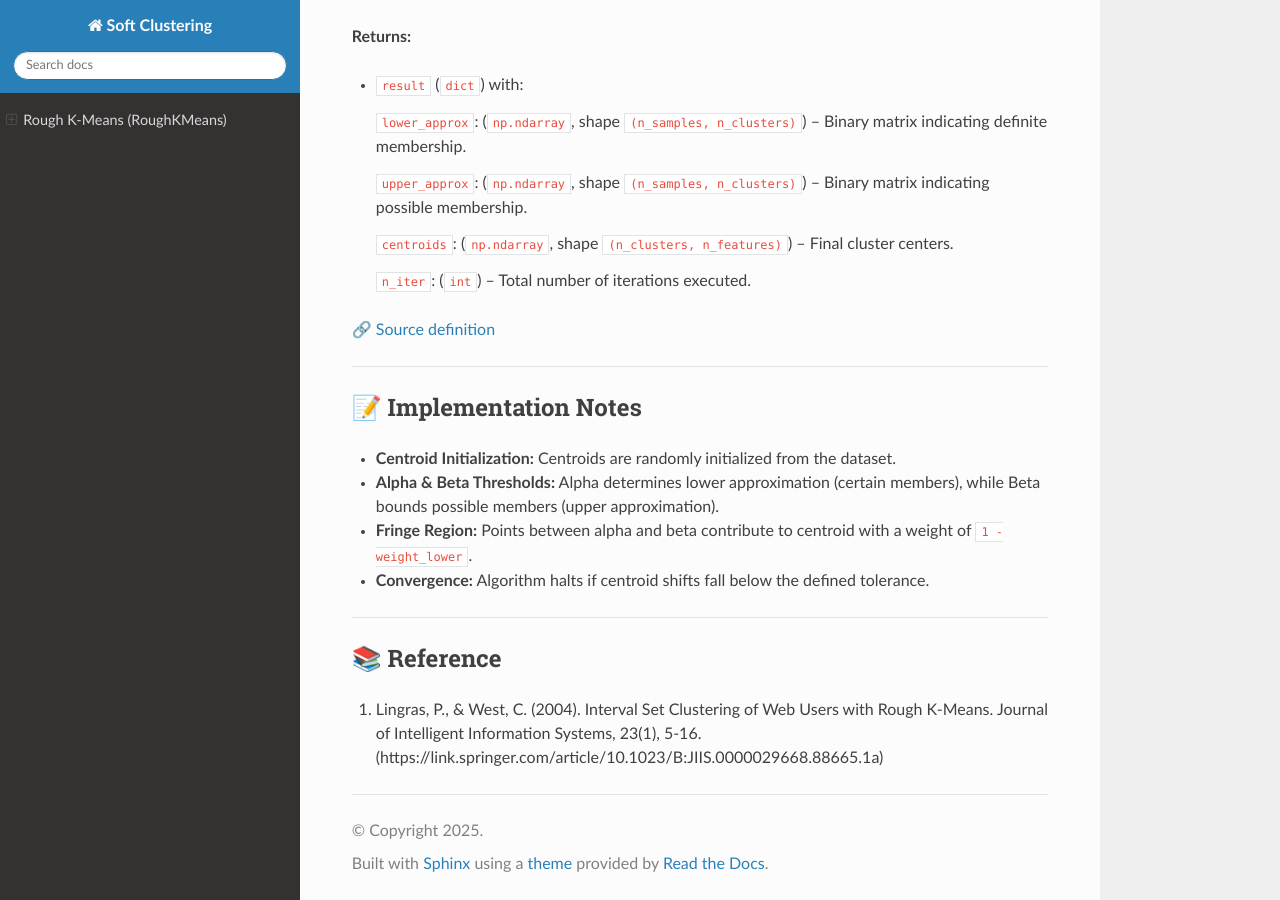
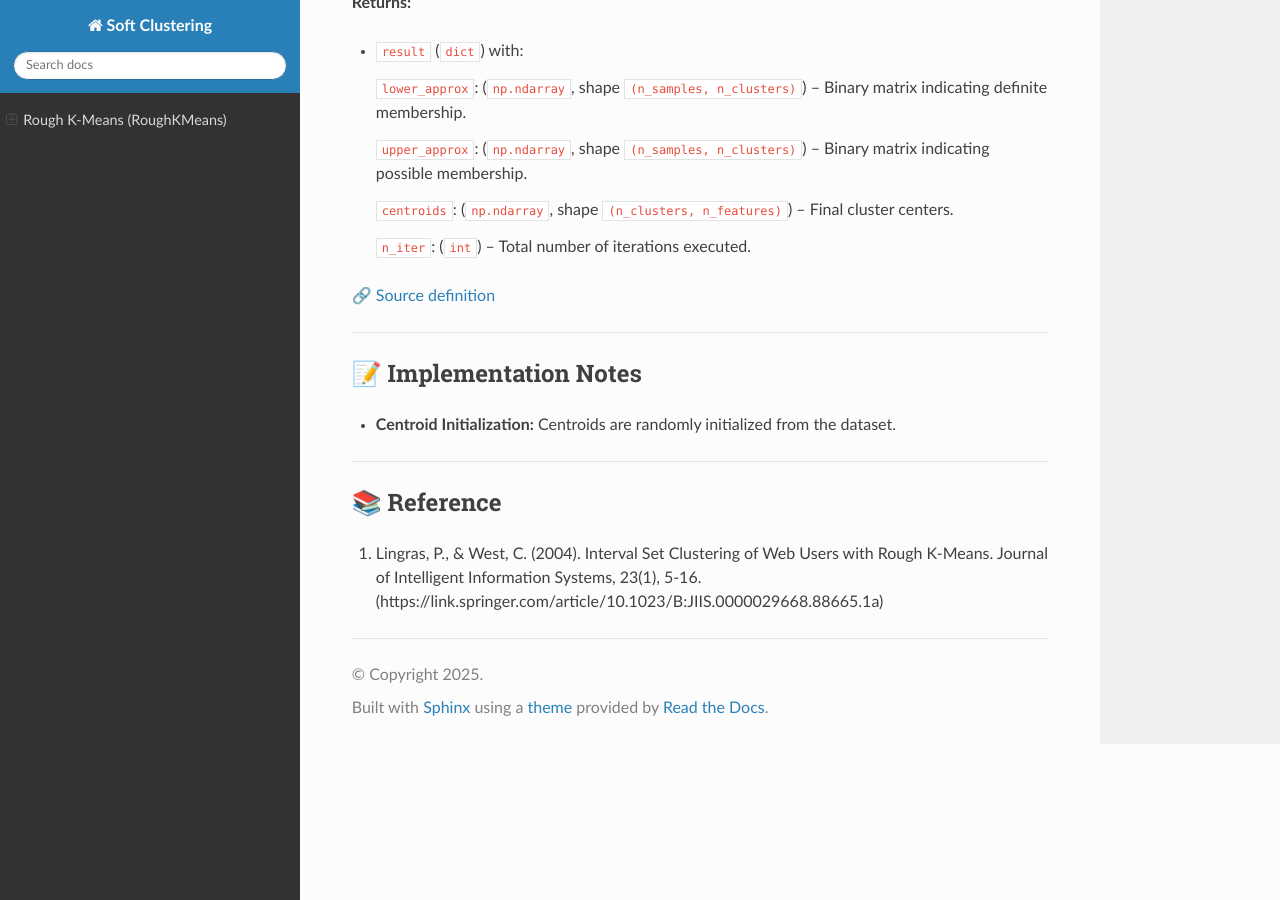
Before and after one commit to soft-clustering/soft-clustering, a Sphinx documentation site: the page built from docs/source/rough_k_means.md, in a window 1280 px wide and 900 px high, scrolled down 1854 px. Built offline with Sphinx 7.4.7 and the Read the Docs theme 3.1.0, drawn with Linux system fonts in a browser that asks for light colours; some of the changed text lies outside the part shown.

Commit message:
Update rough_k_means.md

````diff
--- a/docs/source/rough_k_means.md
+++ b/docs/source/rough_k_means.md
@@ -28,7 +26,7 @@ class rough_kmeans.RoughKMeans(
 )
 ```
 
-[🔗 Source on GitHub](https://github.com/soft-clustering/soft-clustering/blob/main/soft_clustering/_rough_k_means#L5)
+[🔗 Source on GitHub](https://github.com/soft-clustering/soft-clustering/blob/main/soft_clustering/_rough_k_means.py#L5)
 
 ---
 
@@ -93,16 +91,13 @@ Perform Rough K-Means clustering using interval-set approximations.
 
   `n_iter`: (`int`) – Total number of iterations executed.
 
-[🔗 Source definition](https://github.com/soft-clustering/soft-clustering/blob/main/soft_clustering/_rough_k_means#L14)
+[🔗 Source definition](https://github.com/soft-clustering/soft-clustering/blob/main/soft_clustering/_rough_k_means.py#L14)
 
 ---
 
 ## 📝 Implementation Notes
 
 * **Centroid Initialization:** Centroids are randomly initialized from the dataset.
-* **Alpha & Beta Thresholds:** Alpha determines lower approximation (certain members), while Beta bounds possible members (upper approximation).
-* **Fringe Region:** Points between alpha and beta contribute to centroid with a weight of `1 - weight_lower`.
-* **Convergence:** Algorithm halts if centroid shifts fall below the defined tolerance.
 
 ---
 
````
Also changed, not shown: other parts of docs/source/rough_k_means.md (+1 -3 lines).
